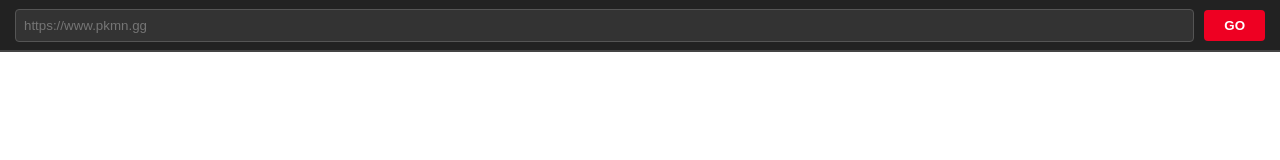
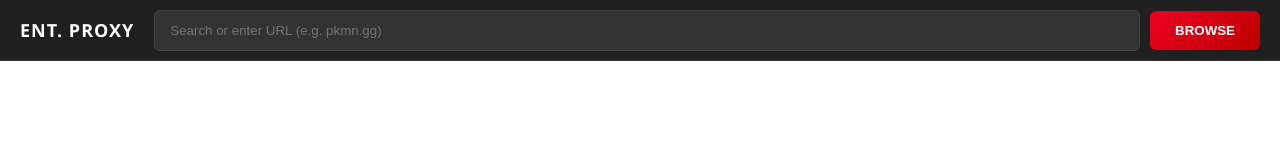
Before and after one commit to XimicYT/web-proxy, a website: page index.html in a window 1280 px wide. Drawn offline with Linux system fonts and the light colour scheme.

Commit message:
Update index.html

```diff
--- a/index.html
+++ b/index.html
@@ -3,25 +3,38 @@
 <head>
     <title>Enterprise Proxy</title>
     <style>
-        body, html { margin: 0; padding: 0; height: 100%; background: #000; color: white; overflow: hidden; }
-        .bar { height: 50px; background: #222; display: flex; align-items: center; padding: 0 15px; border-bottom: 2px solid #444; }
-        input { flex: 1; background: #333; color: white; border: 1px solid #555; padding: 8px; margin-right: 10px; border-radius: 4px; }
-        button { background: #e02; color: white; border: none; padding: 8px 20px; border-radius: 4px; cursor: pointer; font-weight: bold; }
-        iframe { width: 100%; height: calc(100% - 50px); border: none; background: white; }
+        body, html { margin: 0; padding: 0; height: 100%; background: #111; color: #ddd; font-family: 'Segoe UI', sans-serif; overflow: hidden; }
+        .bar { height: 60px; background: #202020; display: flex; align-items: center; padding: 0 20px; border-bottom: 1px solid #333; box-shadow: 0 2px 10px rgba(0,0,0,0.5); }
+        .logo { font-weight: 800; font-size: 18px; margin-right: 20px; color: #fff; letter-spacing: 1px; }
+        input { flex: 1; background: #333; color: white; border: 1px solid #444; padding: 12px 15px; border-radius: 6px; outline: none; transition: 0.2s; }
+        input:focus { border-color: #666; background: #444; }
+        button { background: linear-gradient(135deg, #e02, #b00); color: white; border: none; padding: 12px 25px; margin-left: 10px; border-radius: 6px; cursor: pointer; font-weight: bold; transition: transform 0.1s; }
+        button:active { transform: scale(0.96); }
+        iframe { width: 100%; height: calc(100% - 60px); border: none; background: #fff; }
     </style>
 </head>
 <body>
     <div class="bar">
-        <input type="text" id="url" placeholder="https://www.pkmn.gg">
-        <button onclick="go()">GO</button>
+        <div class="logo">ENT. PROXY</div>
+        <input type="text" id="url" placeholder="Search or enter URL (e.g. pkmn.gg)" onkeydown="if(event.key==='Enter') go()">
+        <button onclick="go()">BROWSE</button>
     </div>
-    <iframe id="view"></iframe>
+    <iframe id="view" name="viewFrame"></iframe>
 
     <script>
         function go() {
             let addr = document.getElementById('url').value;
-            if (!addr.startsWith('http')) addr = 'https://' + addr;
-            // Launch the site via the /proxy route
+            if (!addr) return;
+
+            // Basic logic to guess if it's a URL or a search
+            if (!addr.includes('.') || addr.includes(' ')) {
+                // Treat as search query if no dots or has spaces
+                addr = 'https://www.google.com/search?q=' + encodeURIComponent(addr);
+            } else {
+                if (!addr.startsWith('http')) addr = 'https://' + addr;
+            }
+
+            // Load via proxy
             document.getElementById('view').src = '/proxy?url=' + encodeURIComponent(addr);
         }
     </script>
```
